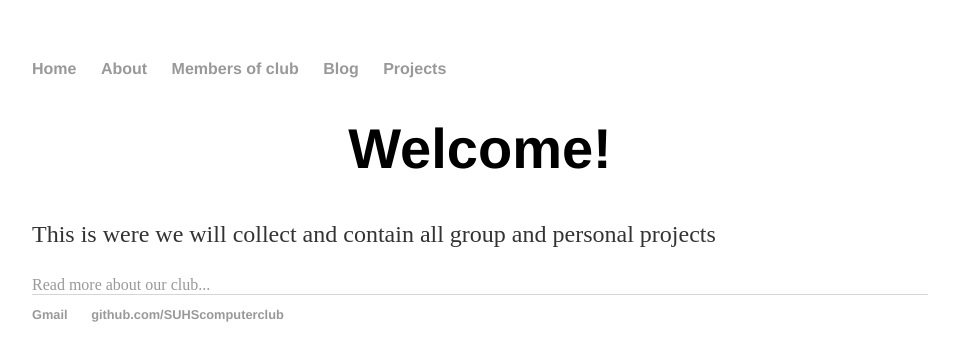
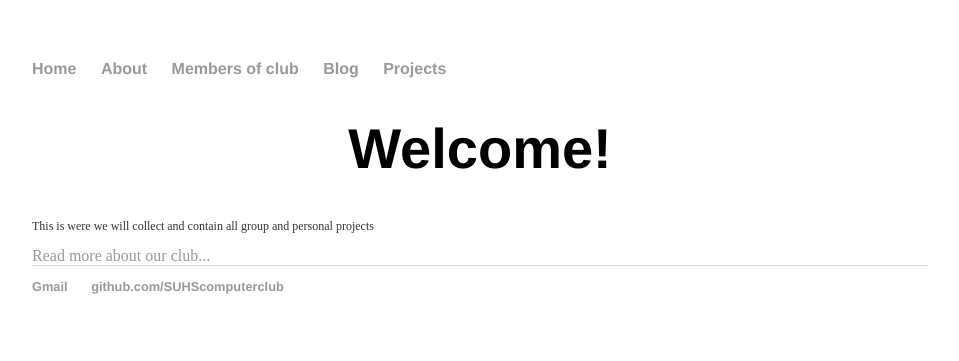
Before and after one commit to SUHScomputerclub/SUHScomputerclub.github.io, a Jekyll site: the page built from index.html, in a window 1280 px wide. Shown: the top 361 px of the page, without its empty margins (160-1119 px from the left). Built offline with Jekyll 4.4.1, drawn with Linux system fonts in a browser that asks for light colours.

Commit message:
more formatting

```diff
--- a/css/main.css
+++ b/css/main.css
@@ -36,7 +36,7 @@ h4 {
     font-family:'Helvetica', 'Arial', 'Sans-Serif';
 }
 p {
-    font-size: 1.5em;
+    font-size: 12px;
     line-height: 1.4em;
     color: #333;
 }
@@ -52,4 +52,5 @@ ul.posts {
 
 ul.posts li {
     list-style: none;
+    font-family:'Helvetica', 'Arial', 'Sans-Serif';
 }
```
